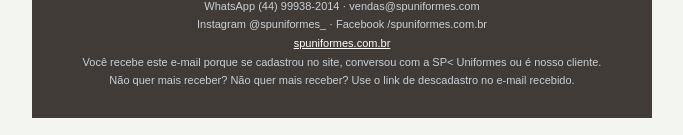
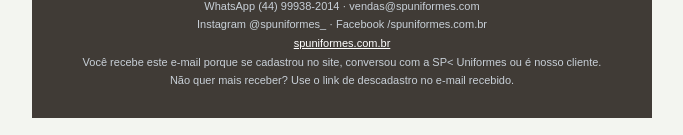
Before and after one commit to Unidcom/aprovacoes-unid, a plain HTML site: page sp-uniformes/newsletter-2026-11-04.html in a window 1280 px wide. Shown: the part 3160-3295 px from the top of the page, without its empty margins (298-981 px from the left). Drawn offline with Linux system fonts and the light colour scheme.

Commit message:
Aprovação: sp-uniformes/newsletter-2026-11-04.html

```diff
--- a/sp-uniformes/newsletter-2026-11-04.html
+++ b/sp-uniformes/newsletter-2026-11-04.html
@@ -312,7 +312,7 @@
 <img src="https://spuniformes.com.br/wp-content/uploads/2026/10/spkuniformes-logo-negativo.png" width="130" alt="SP&lt; Uniformes" style="display:block;width:130px;height:auto;margin:0 auto 14px;border:0;">SP&lt; Uniformes &middot; Rua Jo&atilde;o do Pulo, 116-A, Parque Industrial &middot; Mandaguari/PR &middot; 86975-000 &middot; Brasil<br>WhatsApp (44) 99938-2014 &middot; vendas@spuniformes.com<br>Instagram @spuniformes_ &middot; Facebook /spuniformes.com.br<br>
 <a href="https://spuniformes.com.br/" style="color:#FFFFFF;">spuniformes.com.br</a>
 <br>Voc&ecirc; recebe este e-mail porque se cadastrou no site, conversou com a SP&lt; Uniformes ou &eacute; nosso cliente.<br>
-N&atilde;o quer mais receber? <span>Não quer mais receber? Use o link de descadastro no e-mail recebido.</span>
+N&atilde;o quer mais receber? <span>Use o link de descadastro no e-mail recebido.</span>
 </td>
 </tr>
 </table>
```
